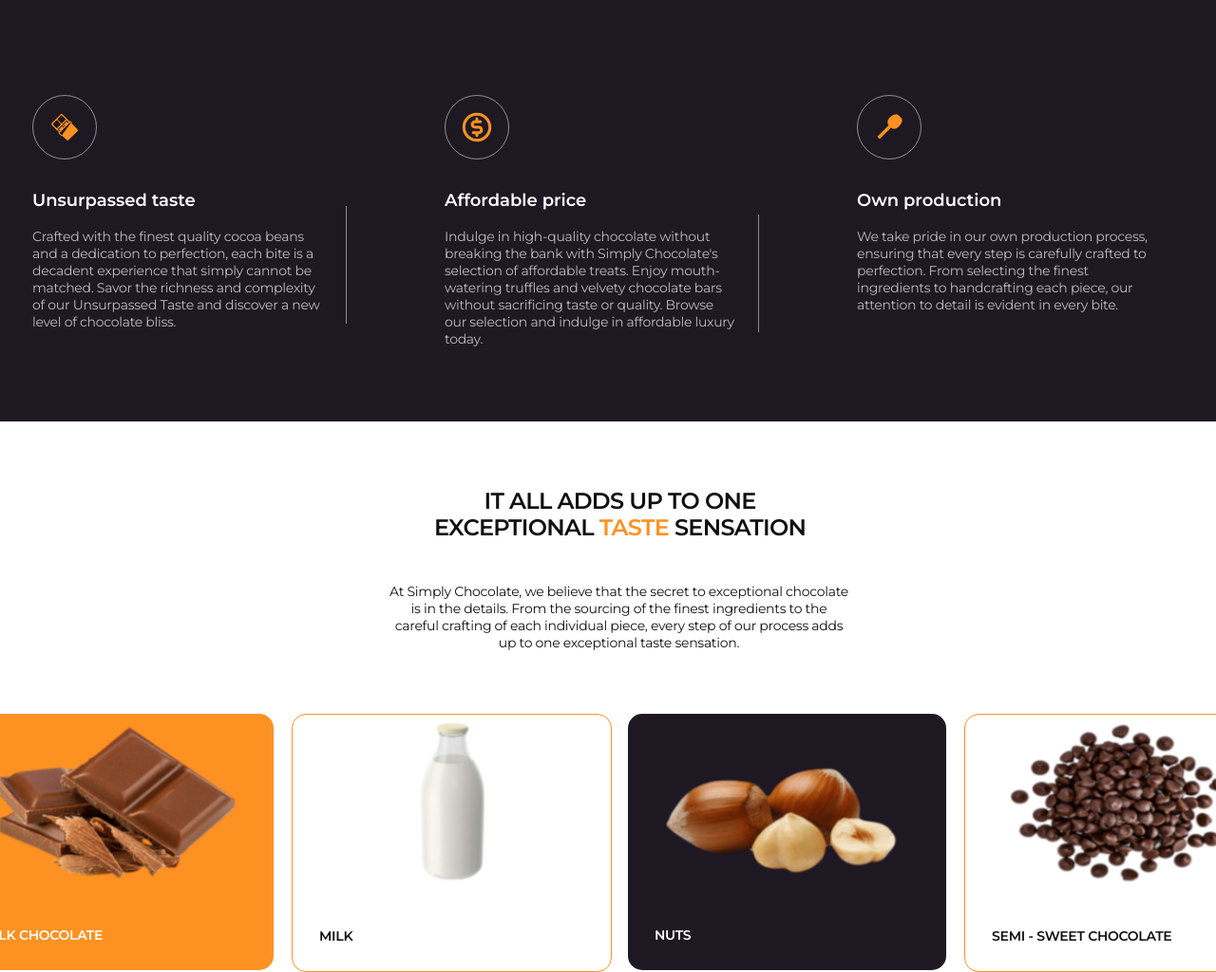
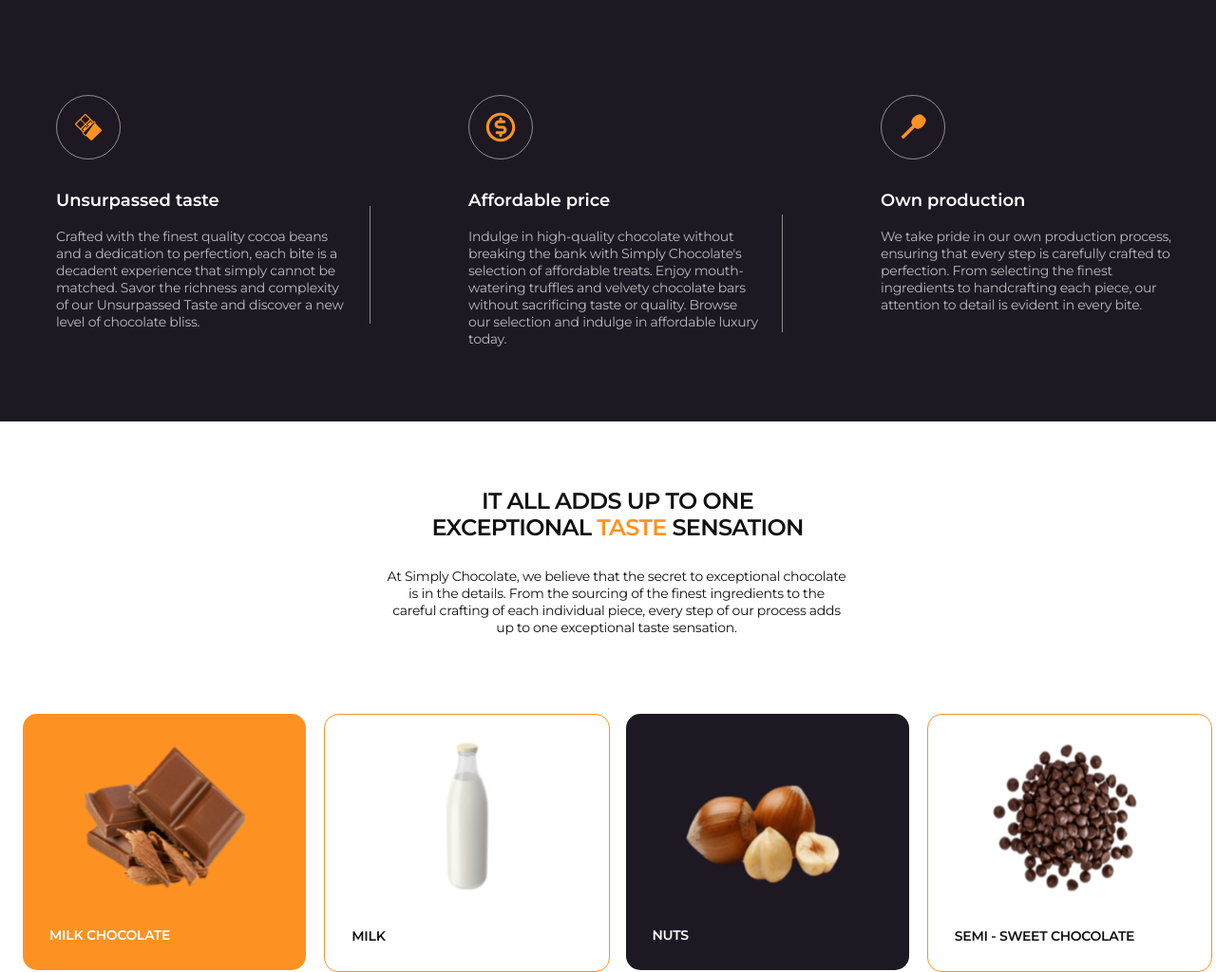
Before and after one commit to Silvianulul/Proiect-team-8, a plain HTML site: page index.html in a window 1280 px wide. Shown: the top 1024 px of the page at 95% size. Drawn offline with Linux system fonts and the light colour scheme.

Commit message:
Update styles.css

```diff
--- a/styles.css
+++ b/styles.css
@@ -13,7 +13,7 @@
   flex-direction: column;
   justify-content: center;
   align-items: center;
-  flex-shrink: 0;
+  /* flex-shrink: 0; */
   background: #1e1823;
   padding-left: 15px;
 }
@@ -24,7 +24,7 @@
   flex-direction: column;
   align-items: flex-start;
   gap: 20px;
-  flex-shrink: 0;
+  /* flex-shrink: 0; */
   list-style: none;
   padding-left: 20px;
 }
@@ -35,7 +35,7 @@
   width: 336px;
   padding-right: 28px;
   align-items: flex-start;
-  flex-shrink: 0;
+  /* flex-shrink: 0; */
 }
 
 .benefits-list-element-2 {
@@ -45,7 +45,7 @@
   height: 260px;
   padding-right: 28px;
   align-items: flex-start;
-  flex-shrink: 0;
+  /* flex-shrink: 0; */
 }
 
 .benefits-list-element-3 {
@@ -54,7 +54,7 @@
   width: 336px;
   padding-right: 28px;
   align-items: flex-start;
-  flex-shrink: 0;
+  /* flex-shrink: 0; */
 }
 
 .benefits-title {
@@ -85,7 +85,7 @@
   padding: 17px;
   justify-content: center;
   align-items: center;
-  flex-shrink: 0;
+  /* flex-shrink: 0; */
   border-radius: 365px;
   border: 1px solid rgba(255, 255, 255, 0.5);
 }
@@ -107,8 +107,8 @@
   height: 1376px;
   flex-direction: column;
   align-items: flex-start;
-  flex-shrink: 0;
-  padding-left: 23px;
+  /* flex-shrink: 0; */
+  padding-left: 18px;
 }
 
 .unique-components-div {
@@ -118,7 +118,7 @@
   flex-direction: column;
   align-items: center;
   gap: 24px;
-  flex-shrink: 0;
+  /* flex-shrink: 0; */
   margin-top: 70px;
 }
 
@@ -134,7 +134,7 @@
   text-transform: uppercase;
   height: 72px;
   width: 250px;
-  flex-shrink: 0;
+  /* flex-shrink: 0; */
   padding-left: 2px;
 }
 
@@ -208,28 +208,34 @@
 }
 
 img {
-  max-width: 224px;
-  max-height: 144px;
-  flex-shrink: 0;
+  width: 50%;
+  height: 50%;
+  flex-shrink: 1;
+
+  /* flex-shrink: 0; */
 }
 
 .ciocolata-cu-lapte {
-  padding-top: 28px;
+  flex-shrink: 1;
+  padding-top: 45px;
   transform: translateZ(200px);
 }
 
 .lapte {
-  padding-top: 28px;
+  flex-shrink: 1;
+  padding-top: 45px;
   transform: translateZ(200px);
 }
 
 .alune {
-  padding-top: 28px;
+  flex-shrink: 1;
+  padding-top: 45px;
   transform: translateZ(200px);
 }
 
 .ciocolata-dulce {
-  padding-top: 28px;
+  flex-shrink: 1;
+  padding-top: 45px;
   transform: translateZ(200px);
 }
 
@@ -265,7 +271,7 @@ img {
   border-radius: 15px;
   width: 335px;
   height: 270px;
-  flex-shrink: 0;
+  /* flex-shrink: 0; */
   align-items: center;
   border-color: white;
   perspective: 1000px;
@@ -293,7 +299,7 @@ img {
   border-radius: 15px;
   width: 335px;
   height: 270px;
-  flex-shrink: 0;
+  /* flex-shrink: 0; */
   align-items: center;
   border-color: white;
   perspective: 1000px;
@@ -321,7 +327,7 @@ img {
   border-radius: 15px;
   width: 335px;
   height: 270px;
-  flex-shrink: 0;
+  /* flex-shrink: 0; */
   align-items: center;
   border-color: white;
   perspective: 1000px;
@@ -347,7 +353,7 @@ img {
   border-radius: 15px;
   width: 335px;
   height: 270px;
-  flex-shrink: 0;
+  /* flex-shrink: 0; */
   align-items: center;
   border-color: white;
   perspective: 1000px;
@@ -422,7 +428,7 @@ img {
   flex-direction: column;
   align-items: flex-start;
   gap: 14px;
-  flex-shrink: 0;
+  /* flex-shrink: 0; */
 }
 
 .back-orange-fill {
@@ -481,7 +487,7 @@ img {
     justify-content: center;
     align-items: flex-start;
     gap: 32px;
-    flex-shrink: 0;
+    /* flex-shrink: 0; */
   }
 
   .benefits-list {
@@ -498,7 +504,7 @@ img {
     flex-direction: row;
     align-items: flex-start;
     gap: 22px;
-    flex-shrink: 0;
+    /* flex-shrink: 0; */
   }
 
   .benefits-list-element-2 {
@@ -508,7 +514,7 @@ img {
     flex-direction: row;
     align-items: flex-start;
     gap: 22px;
-    flex-shrink: 0;
+    /* flex-shrink: 0; */
   }
   .benefits-list-element-3 {
     display: flex;
@@ -516,7 +522,7 @@ img {
     flex-direction: row;
     align-items: flex-start;
     gap: 22px;
-    flex-shrink: 0;
+    /* flex-shrink: 0; */
   }
 
   /* Unique Components Section */
@@ -527,7 +533,7 @@ img {
     flex-direction: column;
     align-items: center;
     gap: 50px;
-    flex-shrink: 0;
+    /* flex-shrink: 0; */
     padding-left: 30px;
   }
 
@@ -538,7 +544,7 @@ img {
     flex-direction: column;
     align-items: center;
     gap: 28px;
-    flex-shrink: 0;
+    /* flex-shrink: 0; */
   }
 
   .unique-components-section-title {
@@ -567,7 +573,7 @@ img {
   .unique-components-section-paragraph {
     width: 486px;
     height: 72px;
-    flex-shrink: 0;
+    /* flex-shrink: 0; */
     color: #111;
     text-align: center;
     font-family: Montserrat;
@@ -585,7 +591,7 @@ img {
     height: 572px;
     align-items: flex-start;
     gap: 32px;
-    flex-shrink: 0;
+    /* flex-shrink: 0; */
     flex-direction: row;
   }
 }
@@ -593,23 +599,23 @@ img {
 @media screen and (min-width: 769px) {
   .benefits {
     display: flex;
-    min-width: 1200px;
+    min-width: 1250px;
     height: 344px;
     padding: 50px;
     justify-content: center;
     align-items: center;
-    flex-shrink: 0;
+    /* flex-shrink: 0; */
   }
 
   .benefits-list {
     display: flex;
     flex-direction: row;
-    min-width: 1100px;
+    min-width: 1250px;
     height: 244px;
     justify-content: center;
     align-items: flex-start;
     gap: 70px;
-    flex-shrink: 0;
+    /* flex-shrink: 0; */
     padding: 0;
   }
 
@@ -637,12 +643,12 @@ img {
   /* Unique Components section */
   .unique-components-section {
     display: flex;
-    min-width: 1200px;
+    min-width: 1250px;
     height: 476px;
     flex-direction: column;
     align-items: center;
     gap: 50px;
-    flex-shrink: 0;
+    /* flex-shrink: 0; */
   }
 
   .unique-components-div {
@@ -652,7 +658,7 @@ img {
     flex-direction: column;
     align-items: center;
     gap: 28px;
-    flex-shrink: 0;
+    /* flex-shrink: 0; */
   }
 
   .unique-components-section-title {
@@ -693,7 +699,7 @@ img {
   .aliment-list {
     display: flex;
     flex-direction: row;
-    min-width: 1200px;
+    min-width: 1250px;
     align-items: center;
     gap: 19px;
   }
```
